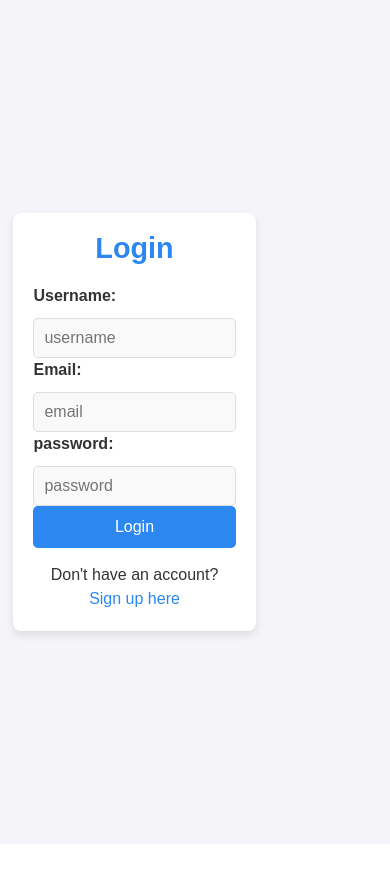
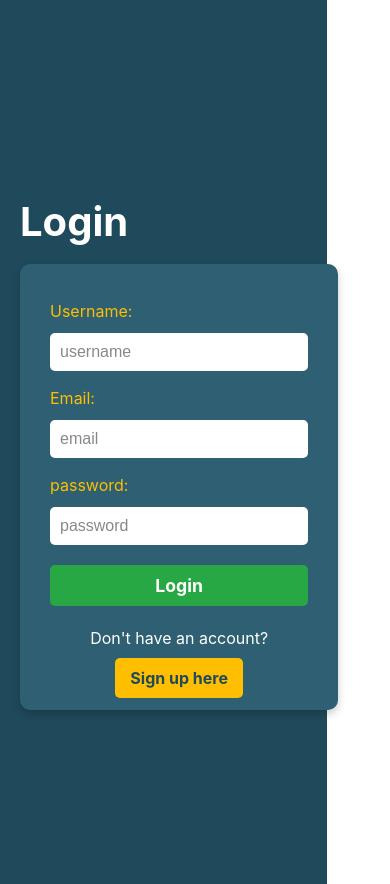
Before and after one commit to MissMurigi/bus-booking-system, a React (Vite) app in the folder frontend/: page /login in a window 390 px wide. Before the commit the page ends 844 px from the top, so only its background shows below. Built offline with nearby package versions, Linux system fonts and the light colour scheme.

Commit message:
Modded pages

```diff
--- a/frontend/src/pages/Home.css
+++ b/frontend/src/pages/Home.css
@@ -0,0 +1,85 @@
+/* Home.css */
+
+.home {
+    display: flex;
+    flex-direction: column;
+    align-items: center;
+    background-color: #1f4a5c; /* Dark teal background */
+    color: white;
+    padding: 20px;
+    min-height: 100vh;
+  }
+
+  .home-header {
+    text-align: center;
+    margin-top: 30px;
+  }
+
+  .home-header h1 {
+    font-size: 2.5em;
+    font-weight: bold;
+    margin-bottom: 10px;
+  }
+
+  .home-header p {
+    font-size: 1.2em;
+  }
+
+  .features, .Routes, .start {
+    text-align: center;
+    margin: 20px 0;
+    padding: 20px;
+    background-color: #2e5f73; /* Slightly lighter teal */
+    border-radius: 10px;
+    width: 90%;
+    max-width: 800px;
+  }
+
+  .features h2, .Routes h2, .start h2 {
+    font-size: 1.8em;
+    margin-bottom: 15px;
+    color: #ffbf00; /* Accent color for headings */
+  }
+
+  .features ul, .Routes ul {
+    list-style-type: none;
+    padding: 0;
+    font-size: 1.1em;
+  }
+
+  .features li, .Routes li {
+    margin: 10px 0;
+  }
+
+  .start p {
+    font-size: 1.2em;
+    margin-bottom: 20px;
+  }
+
+  .login-button {
+    display: inline-block;
+    padding: 10px 20px;
+    background-color: #ffbf00; /* Bright yellow button color */
+    color: #1f4a5c;
+    font-size: 1.2em;
+    font-weight: bold;
+    border: none;
+    border-radius: 5px;
+    text-decoration: none;
+    cursor: pointer;
+    transition: background-color 0.3s ease;
+  }
+
+  .login-button:hover {
+    background-color: #e0a700; /* Slightly darker yellow for hover effect */
+  }
+
+  /* Footer styles */
+  footer {
+    margin-top: 30px;
+    width: 100%;
+    padding: 20px;
+    background-color: #2e5f73; /* Slightly lighter teal */
+    color: white;
+    text-align: center;
+  }
--- a/frontend/src/pages/Login.css
+++ b/frontend/src/pages/Login.css
@@ -1,118 +1,119 @@
-/* General reset for margin, padding, and box-sizing */
-* {
-  margin: 0;
-  padding: 0;
-  box-sizing: border-box;
+/* Login.css */
+
+.login {
+  display: flex;
+  flex-direction: column;
+  align-items: center;
+  justify-content: center;
+  background-color: #1f4a5c; /* Dark teal background */
+  color: white;
+  padding: 20px;
+  min-height: 100vh;
 }
 
-/* Layout for the login page */
-body, html {
-  height: 100%;
-  font-family: 'Arial', sans-serif;
-  background-color: #f4f4f9;
-  color: #333;
+.login h1 {
+  font-size: 2.5em;
+  font-weight: bold;
+  margin-bottom: 20px;
+  color: white;
 }
 
-/* Container for the login page */
-.login {
-  display: flex;
-  justify-content: center;
-  align-items: center;
-  height: 100vh; /* Full viewport height to center content vertically */
-  background-color: #f4f4f9;
+form {
+  background-color: #2e5f73; /* Slightly lighter teal for form background */
+  border-radius: 10px;
+  padding: 20px 30px;
+  width: 90%;
+  max-width: 400px;
+  box-shadow: 0 4px 8px rgba(0, 0, 0, 0.2);
 }
 
-.login-container {
-  background-color: #ffffff;
-  padding: 30px;
-  box-shadow: 0 4px 8px rgba(0, 0, 0, 0.1);
-  border-radius: 8px;
-  width: 100%;
-  max-width: 400px;
-}
-
-.login-container h1 {
+form h1 {
+  font-size: 1.8em;
   text-align: center;
-  margin-bottom: 20px;
-  font-size: 2rem;
-  color: #2d87f0;
-}
-
-.form-group {
+  color: #ffbf00; /* Yellow accent for the main heading */
   margin-bottom: 20px;
 }
 
-label {
-  font-size: 1rem;
-  font-weight: bold;
-  margin-bottom: 5px;
-  display: block;
+.div, .email, .password {
+  margin: 15px 0;
+  display: flex;
+  flex-direction: column;
 }
 
-input {
+label {
+  font-size: 1em;
+  margin-bottom: 5px;
+  color: #ffbf00; /* Yellow color for labels */
+}
+
+input[type="text"], input[type="email"], input[type="password"] {
+  padding: 10px;
+  font-size: 1em;
+  border: none;
+  border-radius: 5px;
+  margin-top: 5px;
+  outline: none;
+  background-color: #ffffff; /* White background for input fields */
+  color: #1f4a5c;
+}
+
+input[type="text"]::placeholder,
+input[type="email"]::placeholder,
+input[type="password"]::placeholder {
+  color: #888;
+}
+
+.login-button {
+  display: block;
   width: 100%;
   padding: 10px;
-  font-size: 1rem;
-  border-radius: 5px;
-  border: 1px solid #ddd;
-  margin-top: 5px;
-  background-color: #f9f9f9;
-}
-
-input:focus {
-  outline: none;
-  border-color: #2d87f0;
-  background-color: #fff;
-}
-
-/* Button styling */
-.login-button {
-  width: 100%;
-  padding: 12px;
-  background-color: #2d87f0;
+  background-color: #28a745; /* Green color for Login button */
   color: white;
-  font-size: 1.1rem;
+  font-size: 1.1em;
+  font-weight: bold;
   border: none;
   border-radius: 5px;
   cursor: pointer;
-  transition: background-color 0.3s;
+  margin-top: 20px;
+  transition: background-color 0.3s ease;
 }
 
 .login-button:hover {
-  background-color: #1a6ac1;
+  background-color: #218838; /* Darker green on hover */
 }
 
-/* Sign-up link */
 .signup-link {
   text-align: center;
-  margin-top: 15px;
+  margin-top: 20px;
 }
 
 .signup-link p {
-  font-size: 1rem;
+  font-size: 1em;
+  color: white;
 }
 
 .signup-link a {
-  color: #2d87f0;
+  background-color: #ffbf00; /* Yellow button for Sign up link */
+  padding: 10px 15px;
+  margin: 5px;
   text-decoration: none;
+  color: #1f4a5c;
+  font-weight: bold;
+  border-radius: 5px;
+  transition: background-color 0.3s ease;
 }
 
 .signup-link a:hover {
-  text-decoration: underline;
+  background-color: #e0a700; /* Darker yellow on hover */
 }
 
-/* Responsive design */
-@media (max-width: 768px) {
-  .login-container {
-    padding: 20px;
-    width: 90%;
-  }
+.image-container {
+  margin-top: 30px;
+  text-align: center;
+}
 
-  .login-container h1 {
-    font-size: 1.8rem;
-  }
-
-  .login-button {
-    font-size: 1rem;
-  }
+.image-container img {
+  max-width: 100%;
+  height: auto;
+  border-radius: 10px;
 }
--- a/frontend/src/pages/Signup.css
+++ b/frontend/src/pages/Signup.css
@@ -1,65 +1,130 @@
+/* Signup.css */
+
 .signup {
-    width: 100%;
-    max-width: 400px;
-    margin: 0 auto;
+  display: flex;
+  flex-direction: column;
+  align-items: center;
+  justify-content: center;
+  background-color: #1f4a5c; /* Dark teal background */
+  color: white;
   padding: 20px;
-    text-align: center;
-    background-color: #f4f4f9;
-    border-radius: 10px;
+  min-height: 100vh;
 }
 
 .signup h1 {
-    font-size: 24px;
+  font-size: 2.5em;
+  font-weight: bold;
+  margin-bottom: 20px;
+  color: white;
+}
+
+form {
+  background-color: #2e5f73; /* Slightly lighter teal for form background */
+  border-radius: 10px;
+  padding: 20px 30px;
+  width: 90%;
+  max-width: 400px;
+  box-shadow: 0 4px 8px rgba(0, 0, 0, 0.2);
+}
+
+form h1 {
+  font-size: 1.8em;
+  text-align: center;
+  color: #ffbf00; /* Yellow accent for the main heading */
   margin-bottom: 20px;
 }
 
-  .signup form {
-    display: flex;
-    flex-direction: column;
-    gap: 20px;
-  }
-
-  .input-group {
+.div, .email, .password {
+  margin: 15px 0;
   display: flex;
   flex-direction: column;
 }
 
-  .input-group label {
-    font-size: 14px;
+label {
+  font-size: 1em;
   margin-bottom: 5px;
+  color: #ffbf00; /* Yellow color for labels */
 }
 
-  .input-group input {
+input[type="text"], input[type="email"], input[type="password"] {
   padding: 10px;
-    font-size: 16px;
-    border: 1px solid #ccc;
+  font-size: 1em;
+  border: none;
   border-radius: 5px;
+  margin-top: 5px;
+  outline: none;
+  background-color: #ffffff; /* White background for input fields */
+  color: #1f4a5c;
+}
+
+input[type="text"]::placeholder,
+input[type="email"]::placeholder,
+input[type="password"]::placeholder {
+  color: #888;
+}
+
+input[type="radio"] {
+  margin-right: 5px;
+}
+
+.gender-selection {
+  display: flex;
+  align-items: center;
+  justify-content: space-between;
+  margin: 15px 0;
 }
 
 .signup-button {
-    padding: 12px;
-    background-color: #4CAF50;
+  display: block;
+  width: 100%;
+  padding: 10px;
+  background-color: #28a745; /* Green color for Signup button */
   color: white;
+  font-size: 1.1em;
+  font-weight: bold;
   border: none;
   border-radius: 5px;
   cursor: pointer;
-    font-size: 16px;
+  margin-top: 20px;
+  transition: background-color 0.3s ease;
 }
 
 .signup-button:hover {
-    background-color: #45a049;
+  background-color: #218838; /* Darker green on hover */
 }
 
-  .login-link {
-    margin-top: 10px;
-    font-size: 14px;
+.additional-options {
+  text-align: center;
+  margin-top: 20px;
 }
 
-  .login-link a {
-    color: #007BFF;
-    text-decoration: none;
+.additional-options p {
+  font-size: 1em;
+  color: white;
 }
 
-  .login-link a:hover {
-    text-decoration: underline;
+.additional-options a {
+  background-color: #ffbf00; /* Yellow button for Log in and Google button */
+  padding: 10px 15px;
+  margin: 5px;
+  text-decoration: none;
+  color: #1f4a5c;
+  font-weight: bold;
+  border-radius: 5px;
+  transition: background-color 0.3s ease;
 }
+
+.additional-options a:hover {
+  background-color: #e0a700; /* Darker yellow on hover */
+}
+
+.image-container {
+  margin-top: 30px;
+  text-align: center;
+}
+
+.image-container img {
+  max-width: 100%;
+  height: auto;
+  border-radius: 10px;
+}
--- a/frontend/src/pages/Signup.jsx
+++ b/frontend/src/pages/Signup.jsx
@@ -25,7 +25,7 @@ function Sighup() {
 
           </div>
           <button type='submit' className='signup-button'>
-            Sigh Up
+            Sign Up
 
           </button>
           <div>
```
Lines whose indentation alone changed are shown as unchanged.
